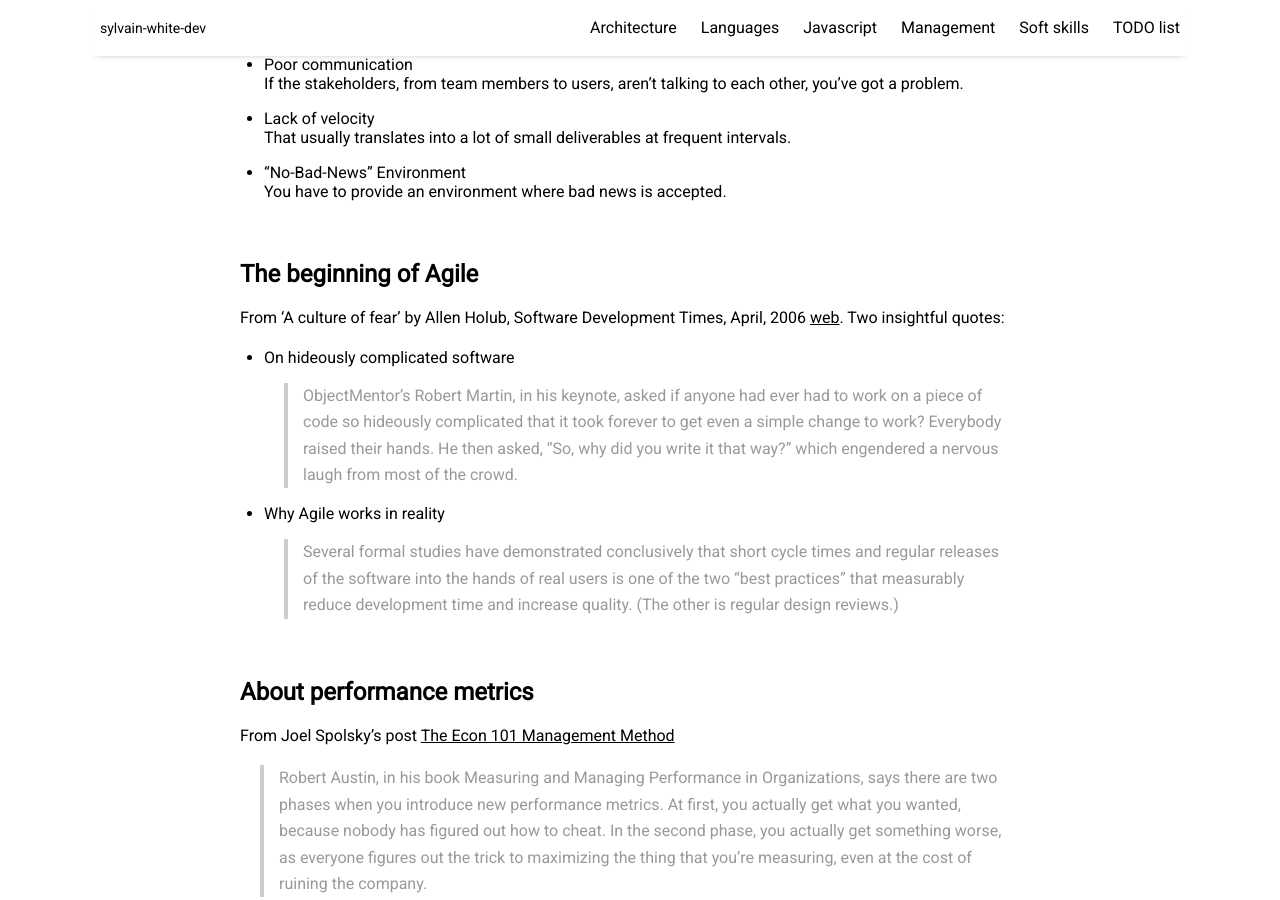
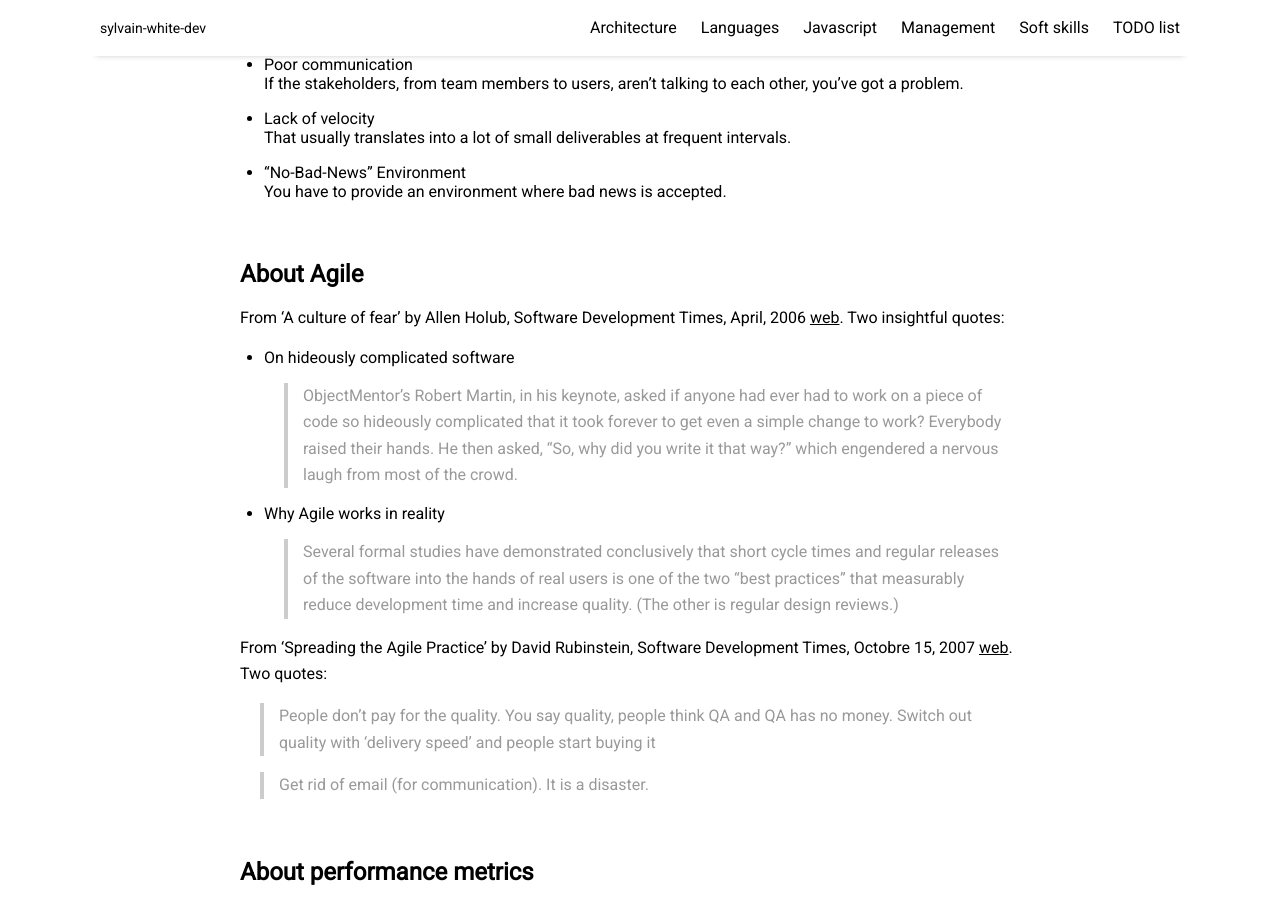
Before and after one commit to sylvainwhite/sylvain-white-dev, a Jekyll site: the page built from pages/management.md, in a window 1280 px wide and 900 px high, scrolled down 1291 px. Built offline with Jekyll 4.4.1, drawn with Linux system fonts in a browser that asks for light colours; nearby versions of some CDN libraries.

Commit message:
Update management page

```diff
--- a/pages/management.md
+++ b/pages/management.md
@@ -55,7 +55,7 @@ The most important early warning signs are intangibles.
 
 <br/>
 
-## The beginning of Agile
+## About Agile
 
 From 'A culture of fear' by Allen Holub, Software Development Times, April, 2006 [web](https://archive.org/details/sdtimes148/page/n23){:target="_blank"}. Two insightful quotes:
 
@@ -65,6 +65,13 @@ From 'A culture of fear' by Allen Holub, Software Development Times, April, 2006
 * Why Agile works in reality
 > Several formal studies have demonstrated conclusively that short cycle times and regular releases of the software into the hands of real users is one of the two “best practices” that measurably reduce development time and increase quality. (The other
 is regular design reviews.)
+
+From 'Spreading the Agile Practice' by David Rubinstein, Software Development Times, Octobre 15, 2007 [web](https://archive.org/details/sdtimes184/page/n39/mode/2up){:target="_blank"}. Two quotes:
+
+> People don't pay for the quality. You say quality, people think QA and QA
+has no money. Switch out quality with 'delivery speed' and people start buying it
+
+> Get rid of email (for communication). It is a disaster.
 
 <br/>
 
```
